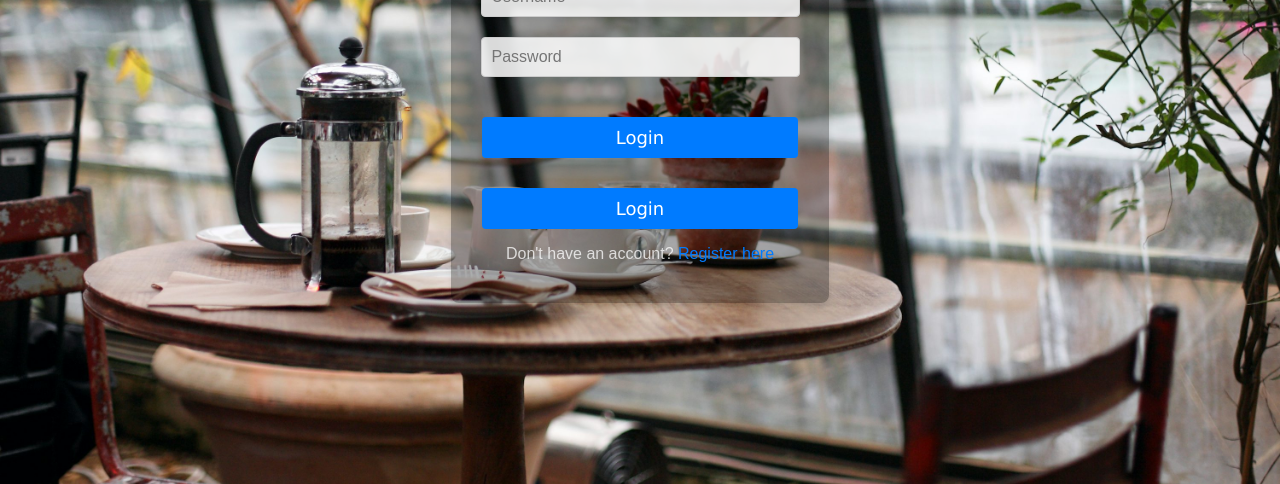
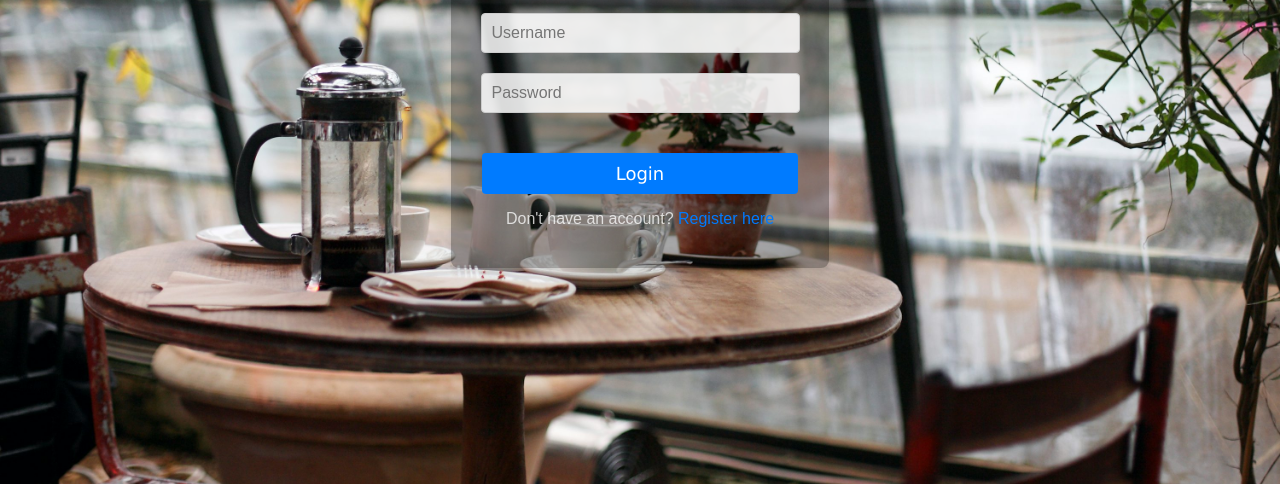
Before and after one commit to Garima50/LatteLink, a plain HTML site: page views/login.html in a window 1280 px wide. Shown: the part 316-800 px from the top of the page. Drawn offline with Linux system fonts and the light colour scheme; files whose address does not match are found by name.

Commit message:
Resolved

```diff
--- a/views/login.html
+++ b/views/login.html
@@ -94,11 +94,9 @@
             <input type="checkbox" id="showPassword"> Show Password
         </label> -->
 
-        <button id="login">Login</button>
-    </div>
 
         <button type="submit">Login</button>
-    </form>
+    </div>
 
         <div id="message" class="message"></div>
         <p>Don't have an account? <a href="/api/register">Register here</a></p>
```
